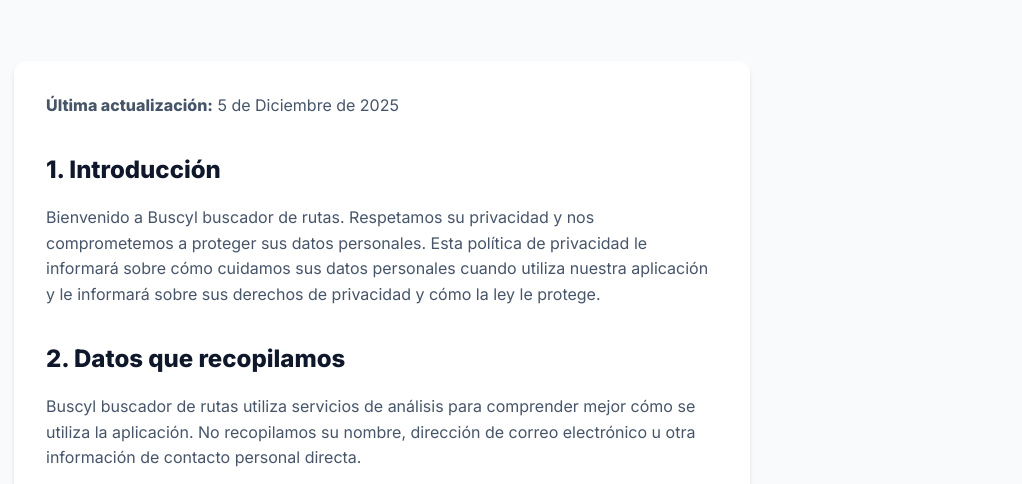
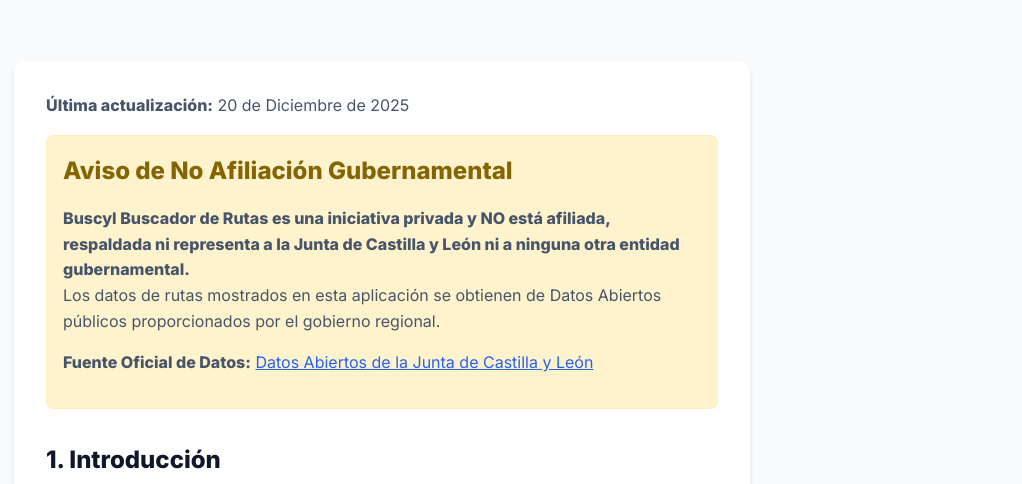
Before and after one commit to jmgarzo/BuscylRouteFinder-web, a plain HTML site: page docs/es/privacy.html in a window 1280 px wide. Shown: the part 254-738 px from the top of the page, without its empty margins (258-1280 px from the left). Drawn offline with Linux system fonts and the light colour scheme.

Commit message:
Update privacy policy with Misleading Claims disclaimer

```diff
--- a/docs/es/privacy.html
+++ b/docs/es/privacy.html
@@ -23,7 +23,19 @@
         </header>
 
         <main class="card">
-            <p><strong>Última actualización:</strong> 5 de Diciembre de 2025</p>
+            <p><strong>Última actualización:</strong> 20 de Diciembre de 2025</p>
+
+            <div
+                style="background-color: #fff3cd; border: 1px solid #ffeeba; border-radius: 8px; padding: 16px; margin-bottom: 24px;">
+                <h2 style="margin-top: 0; color: #856404;">Aviso de No Afiliación Gubernamental</h2>
+                <p style="margin-bottom: 0;"><strong>Buscyl Buscador de Rutas es una iniciativa privada y NO está
+                        afiliada, respaldada ni representa a la Junta de Castilla y León ni a ninguna otra entidad
+                        gubernamental.</strong></p>
+                <p>Los datos de rutas mostrados en esta aplicación se obtienen de Datos Abiertos públicos proporcionados
+                    por el gobierno regional.</p>
+                <p><strong>Fuente Oficial de Datos:</strong> <a href="https://datosabiertos.jcyl.es/" target="_blank"
+                        style="color: var(--primary-color);">Datos Abiertos de la Junta de Castilla y León</a></p>
+            </div>
 
             <h2>1. Introducción</h2>
             <p>Bienvenido a Buscyl buscador de rutas. Respetamos su privacidad y nos comprometemos a proteger sus datos
```
Also changed, not shown: docs/en/privacy.html (+13 -1 lines).
